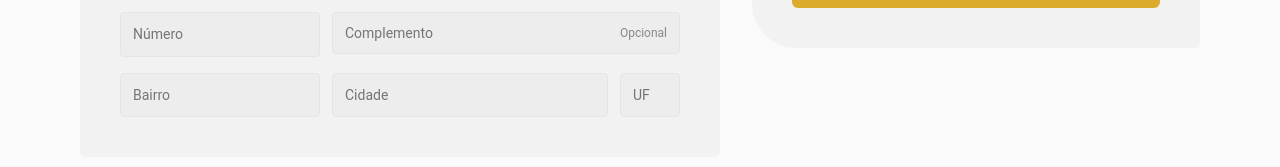
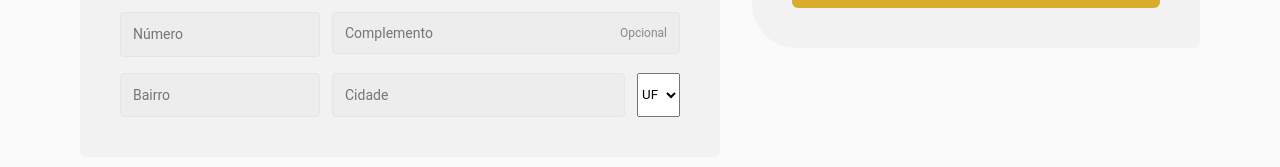
Before and after one commit to gw-rodrigues/ignite-react-2022-coffee-delivery, a React app: page /checkout in a window 1280 px wide. Shown: the part 408-575 px from the top of the page. Built offline with nearby package versions, Linux system fonts and the light colour scheme; the HTML template or start-up script is replaced by a standard one.

Commit message:
feat: list UF

```diff
--- a/src/pages/Checkout/components/AddressForm/index.tsx
+++ b/src/pages/Checkout/components/AddressForm/index.tsx
@@ -1,6 +1,37 @@
 import { MapPinLine } from 'phosphor-react'
 import { Input } from '../../components/Input'
+import { Select } from '../Select'
 import { AddressContainer } from './styles'
+
+const listUf = [
+  { name: 'Rondônia', uf: 'RO' },
+  { name: 'Acre', uf: '	AC' },
+  { name: 'Amazonas', uf: '	AM' },
+  { name: 'Roraima', uf: '	RR' },
+  { name: 'Pará', uf: '	PA' },
+  { name: 'Amapá', uf: '	AP' },
+  { name: 'Tocantins', uf: '	TO' },
+  { name: 'Maranhão', uf: '	MA' },
+  { name: 'Piauí', uf: '	PI' },
+  { name: 'Ceará', uf: '	CE' },
+  { name: 'Rio Grande do Norte', uf: '	RN' },
+  { name: 'Paraíba', uf: '	PB' },
+  { name: 'Pernambuco', uf: '	PE' },
+  { name: 'Alagoas', uf: '	AL' },
+  { name: 'Sergipe', uf: '	SE' },
+  { name: 'Bahia', uf: '	BA' },
+  { name: 'Minas Gerais', uf: '	MG' },
+  { name: 'Espírito Santo', uf: '	ES' },
+  { name: 'Rio de Janeiro', uf: '	RJ' },
+  { name: 'São Paulo', uf: '	SP' },
+  { name: 'Paraná', uf: '	PR' },
+  { name: 'Santa Catarina', uf: '	SC' },
+  { name: 'Rio Grande do Sul (*)', uf: '	RS' },
+  { name: 'Mato Grosso do Sul', uf: '	MS' },
+  { name: 'Mato Grosso', uf: '	MT' },
+  { name: 'Goiás', uf: '	GO' },
+  { name: 'Distrito Federal', uf: '	DF' },
+]
 
 export function AddressForm() {
   return (
@@ -47,15 +78,17 @@ export function AddressForm() {
             required
           />
           <Input id="city" type="text" placeholder="Cidade" required />
-          <Input
-            id="uf"
-            type="number"
-            placeholder="UF"
-            inputSize="sm"
-            min={1}
-            max={26}
-            required
-          />
+
+          <Select id="uf" defaultValue="" inputSize="sm">
+            <option value="" disabled>
+              UF
+            </option>
+            {listUf.map(({ uf }) => (
+              <option key={uf} value={uf}>
+                {uf}
+              </option>
+            ))}
+          </Select>
         </div>
       </section>
     </AddressContainer>
```
